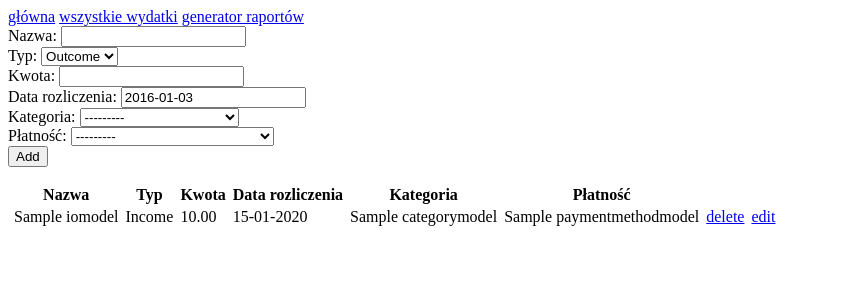
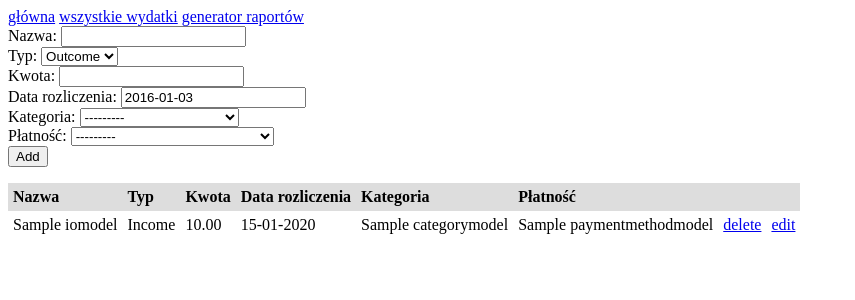
Before and after one commit to localghost/budget, a Django app: page /registry/ in a window 1280 px wide. Shown: the top 300 px of the page, without its empty margins (0-855 px from the left). Run offline with Django 3.2, Linux system fonts and the light colour scheme; tables that the repository leaves empty hold one stand-in row (values such as "Sample post"); some libraries are stand-ins or nearby versions.

Commit message:
Add some CSS

```diff
--- /dev/null
+++ b/src/registry/static/registry/main.css
@@ -0,0 +1,5 @@
+.odd { background-color: #fff; }
+.even { background-color: #eee; }
+
+tr th { background-color: #ddd; padding: 5px; text-align: left; }
+tr td { padding: 5px; text-align: left; }
--- a/src/registry/templates/registry/base.html
+++ b/src/registry/templates/registry/base.html
@@ -5,6 +5,9 @@
     <title>Income/Outcome Registry</title>
 
     <link rel="stylesheet" href="{% static 'registry/jquery-ui-themes/themes/smoothness/jquery-ui.css' %}">
+    <link rel="stylesheet" href="{% static 'registry/main.css' %}">
+    {% block css %}{% endblock %}
+
     <script src="{% static 'registry/jquery.js' %}"></script>
     <script src="{% static 'registry/jquery-ui/jquery-ui.js' %}"></script>
     {% block scripts %}{% endblock %}
--- a/src/registry/templates/registry/io_list.html
+++ b/src/registry/templates/registry/io_list.html
@@ -1,4 +1,4 @@
-<table style="border-spacing: 5px 2px;">
+<table style="border-spacing: 0;">
 <tr>
     <th>Nazwa</th>
     <th>Typ</th>
@@ -6,9 +6,10 @@
     <th>Data rozliczenia</th>
     <th>Kategoria</th>
     <th>Płatność</th>
+    <th colspan="2"></th>
 </tr>
 {% for io in ios %}
-<tr>
+<tr class="{% cycle 'odd' 'even' %}">
     <td>{{ io.name }}</td>
     <td>{{ io.get_type_display }}</td>
     <td>{{ io.amount }}</td>
```
